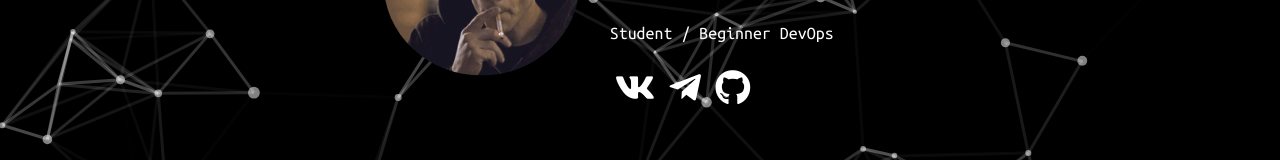
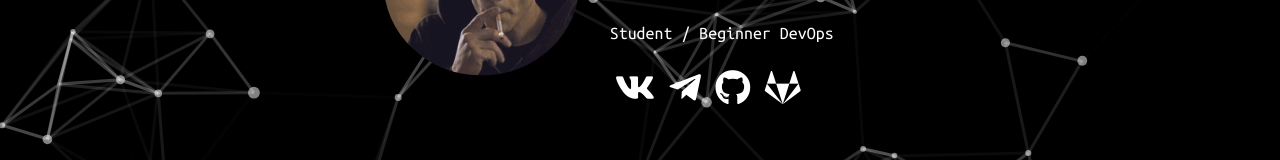
Before and after one commit to TheMaxMur/my_site, a plain HTML site: page maxmur/index.html in a window 1280 px wide. Shown: the part 417-577 px from the top of the page. Drawn offline with nearby package versions, Linux system fonts and the light colour scheme.

Commit message:
fix gitlab icon

```diff
--- a/maxmur/index.html
+++ b/maxmur/index.html
@@ -27,7 +27,7 @@
           <a class="link1" href="https://vk.com/the_maxmur" data-toggle="tooltip" data-placement="bottom" title="Vk"><i class="fab fa-vk"></i></a>
           <a class="link1" href="https://t.me/the_maxmur" data-toggle="tooltip" data-placement="bottom" title="Telegram"><i class="fab fa-telegram-plane"></i></a>
           <a class="link1" href="https://github.com/themaxmur" data-toggle="tooltip" data-placement="bottom" title="Github"><i class="fab fa-github"></i></a>
-          <a class="link1" href="https://gitlab.com/themaxmur" data-toggle="tooltip" data-placement="bottom" title="Tryhackme"><i class="fas fa-gitlab"></i></a>
+          <a class="link1" href="https://gitlab.com/themaxmur" data-toggle="tooltip" data-placement="bottom" title="Tryhackme"><i class="fab fa-gitlab"></i></a>
         </div>
       </div>
     </div>
```
